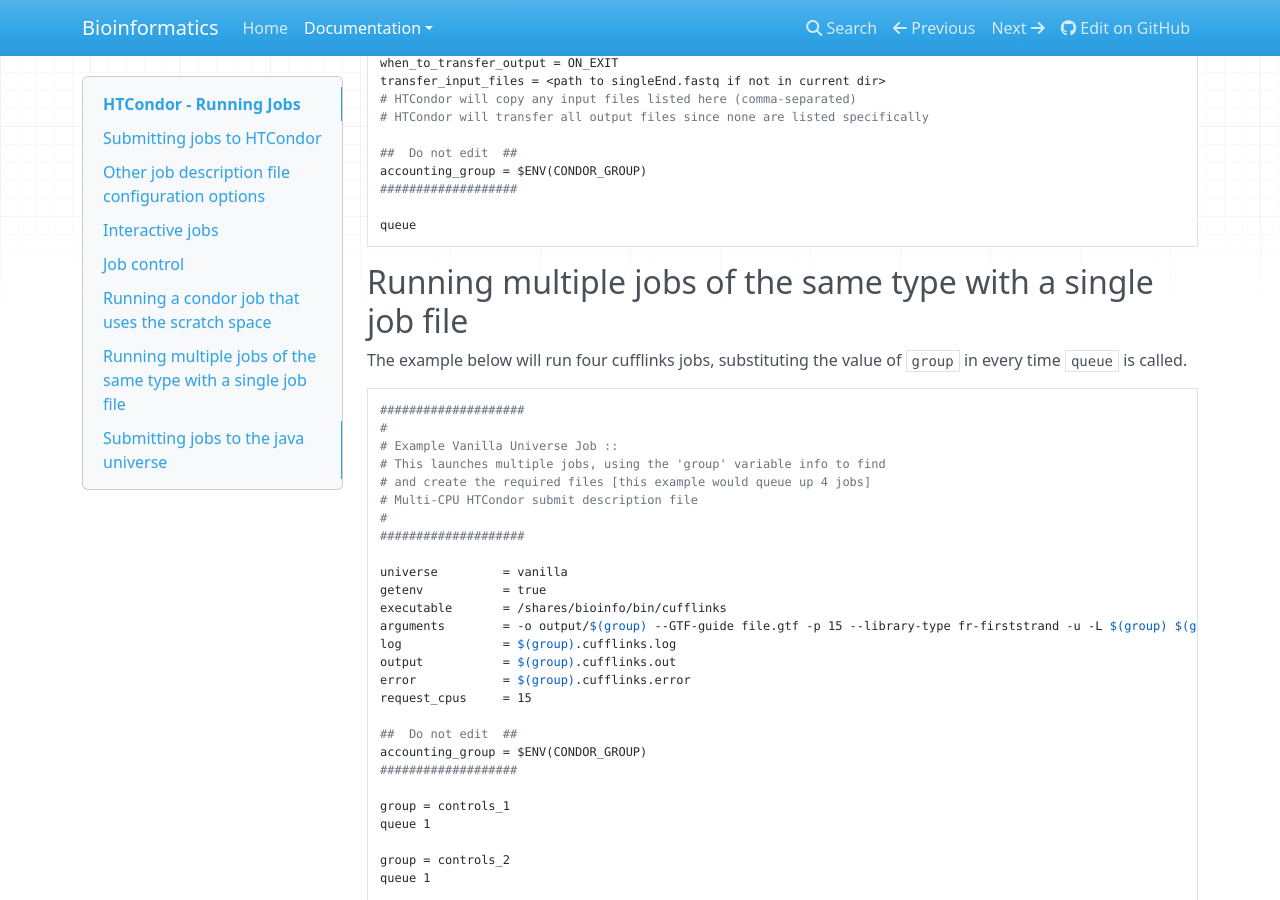
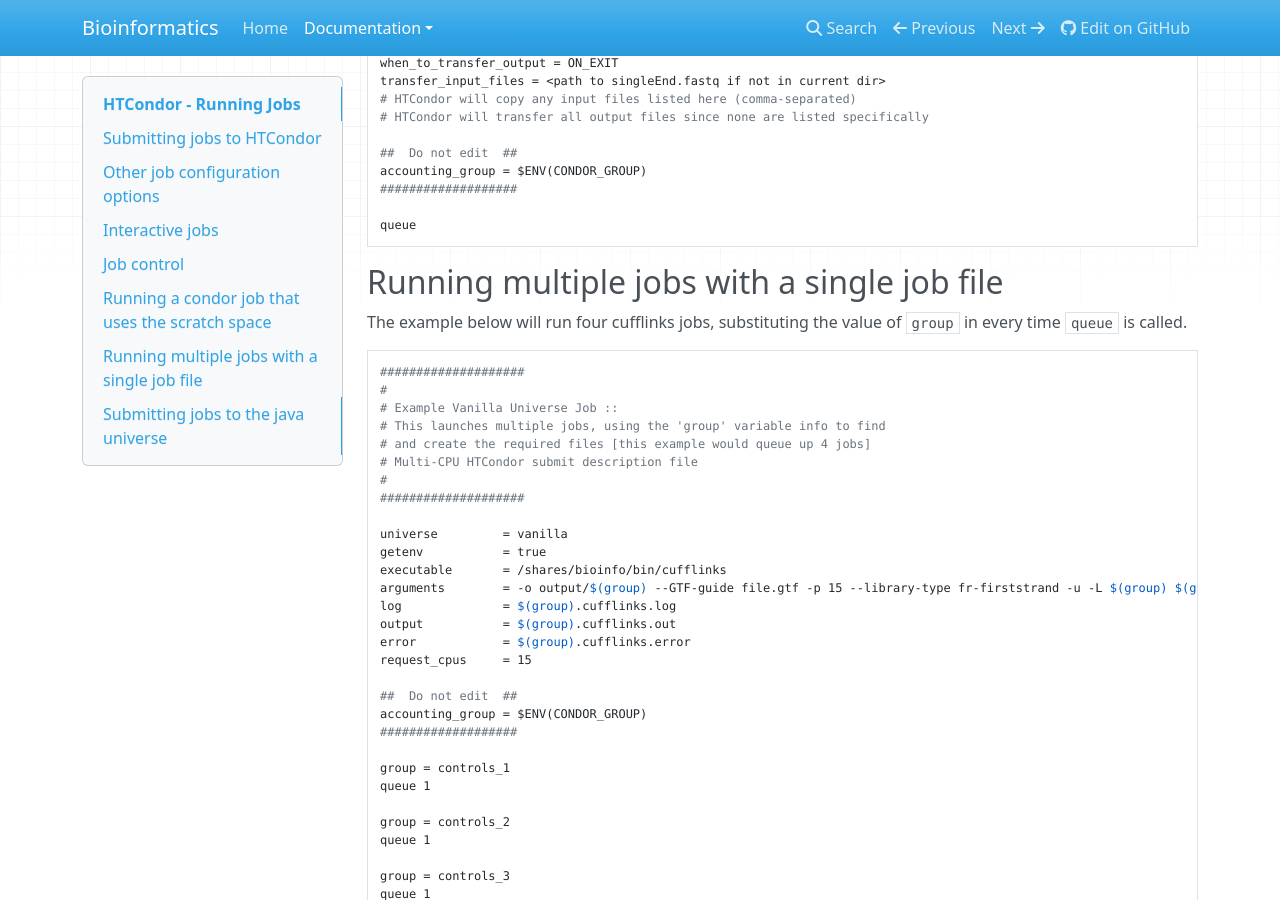
Before and after one commit to danforthcenter/bioinformatics, an MkDocs documentation site: the page built from docs/htcondor_running_jobs.md, in a window 1280 px wide and 900 px high, scrolled down 3631 px. Built offline with MkDocs 1.6.1, drawn with Linux system fonts in a browser that asks for light colours; nearby versions of some CDN libraries; old or Windows-style settings are respelled for this version of MkDocs; some of the changed text lies outside the part shown.

Commit message:
Simplified headings

````diff
--- a/docs/htcondor_running_jobs.md
+++ b/docs/htcondor_running_jobs.md
@@ -118,7 +118,7 @@ Number of users: 1            0         5.53                   3/02/2016 23:37
 To view a history of jobs you have submitted use
 `condor_history <username>`.
 
-## Other job description file configuration options
+## Other job configuration options
 
 * `notification = <Always | Complete | Error | Never>`
   * Default = Never
@@ -209,7 +209,7 @@ accounting_group = $ENV(CONDOR_GROUP)
 queue
 ```
 
-## Running multiple jobs of the same type with a single job file
+## Running multiple jobs with a single job file
 
 The example below will run four cufflinks jobs, substituting the value
 of `group` in every time `queue` is called.
````
